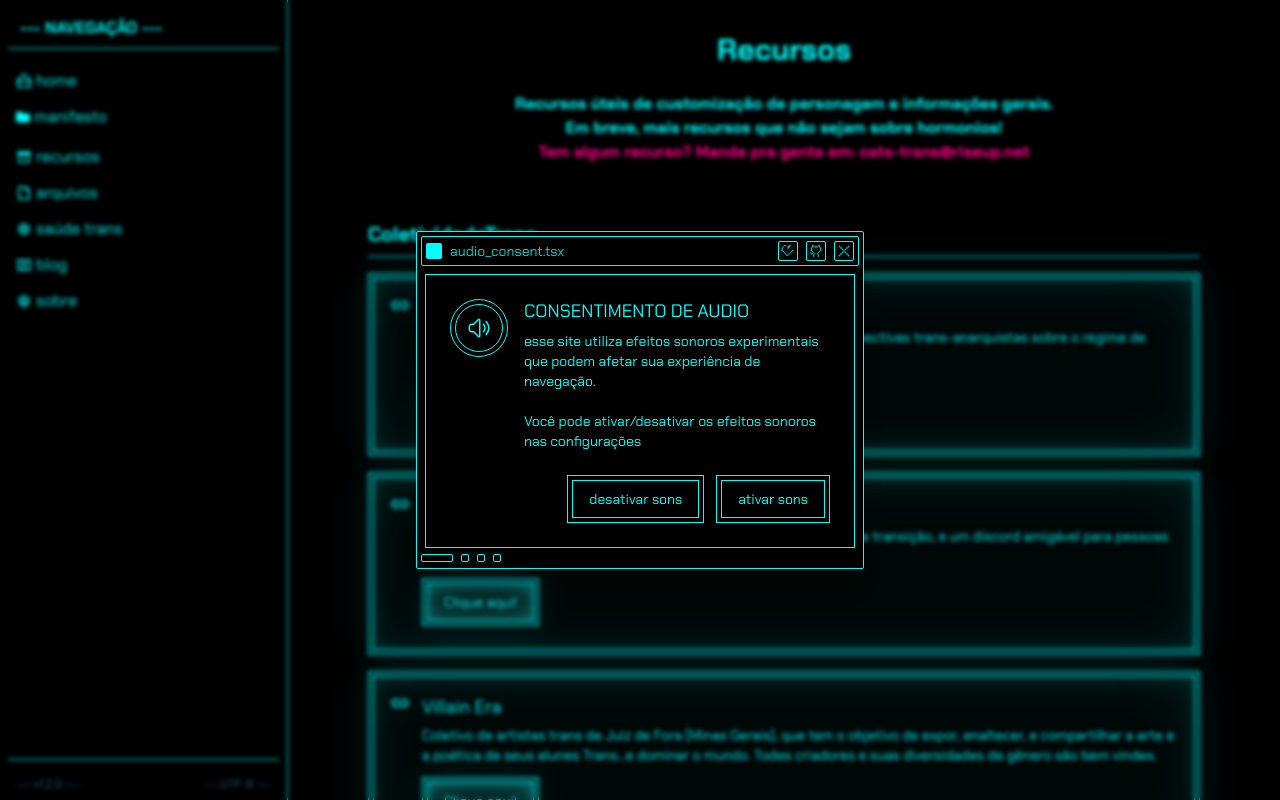
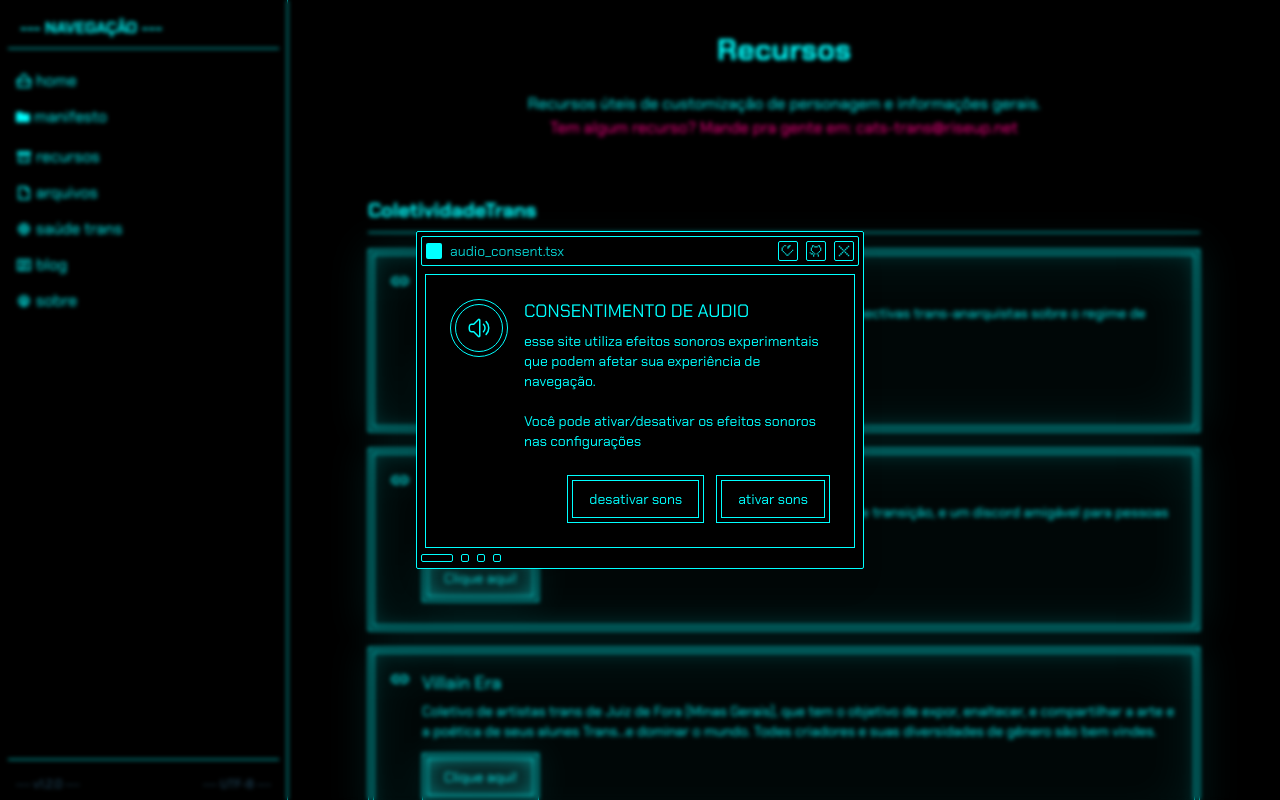
Before and after one commit to Coletivo-Anarquista-Trans/site, a Next.js app: page /recursos in a window 1280 px wide. Shown: the top 800 px of the page. Built offline with nearby package versions, Linux system fonts and the light colour scheme.

Commit message:
feat: retirando hormonização info de recursos

```diff
--- a/src/app/recursos/page.tsx
+++ b/src/app/recursos/page.tsx
@@ -24,10 +24,8 @@ export default function Resources() {
           Recursos
         </CyberContainer>
 
-        <CyberContainer className="font-bold text-accent1 mb-6 text-center">
+        <CyberContainer className="text-accent1 mb-6 text-center">
           Recursos úteis de customização de personagem e informações gerais.
-          <br />
-          Em breve, mais recursos que não sejam sobre hormonios!
           <br />
           <span className="text-accent5">
             Tem algum recurso? Mande pra gente em: cats-trans@riseup.net
```
